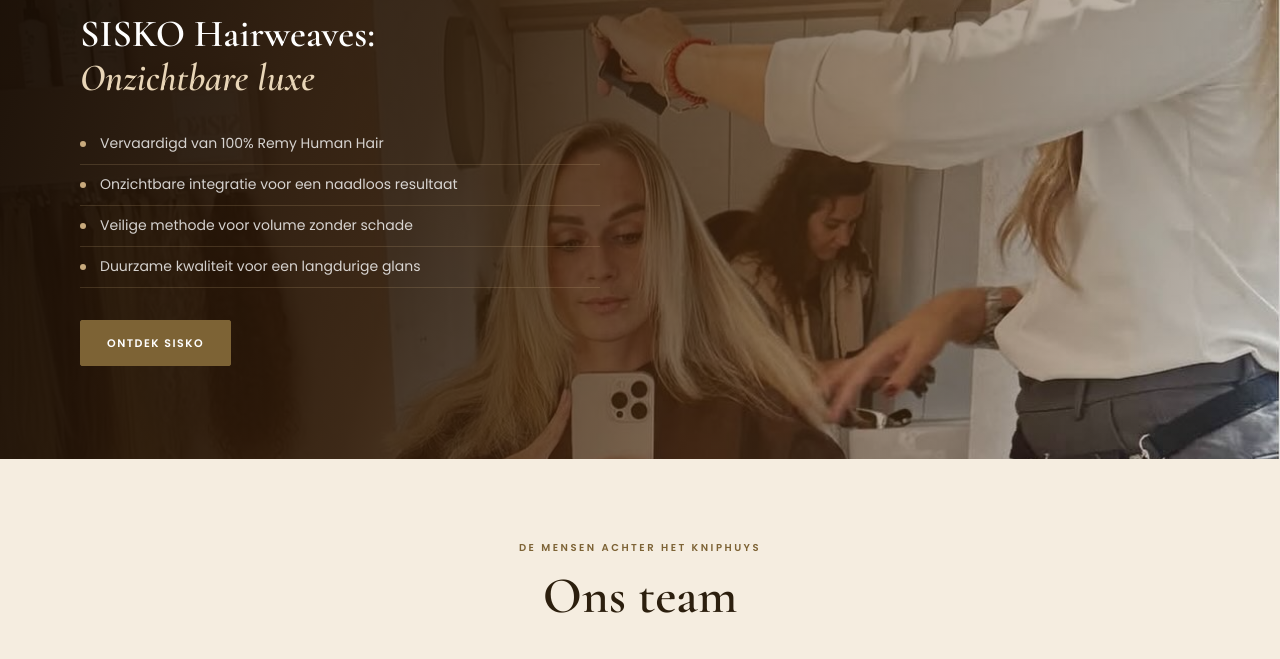
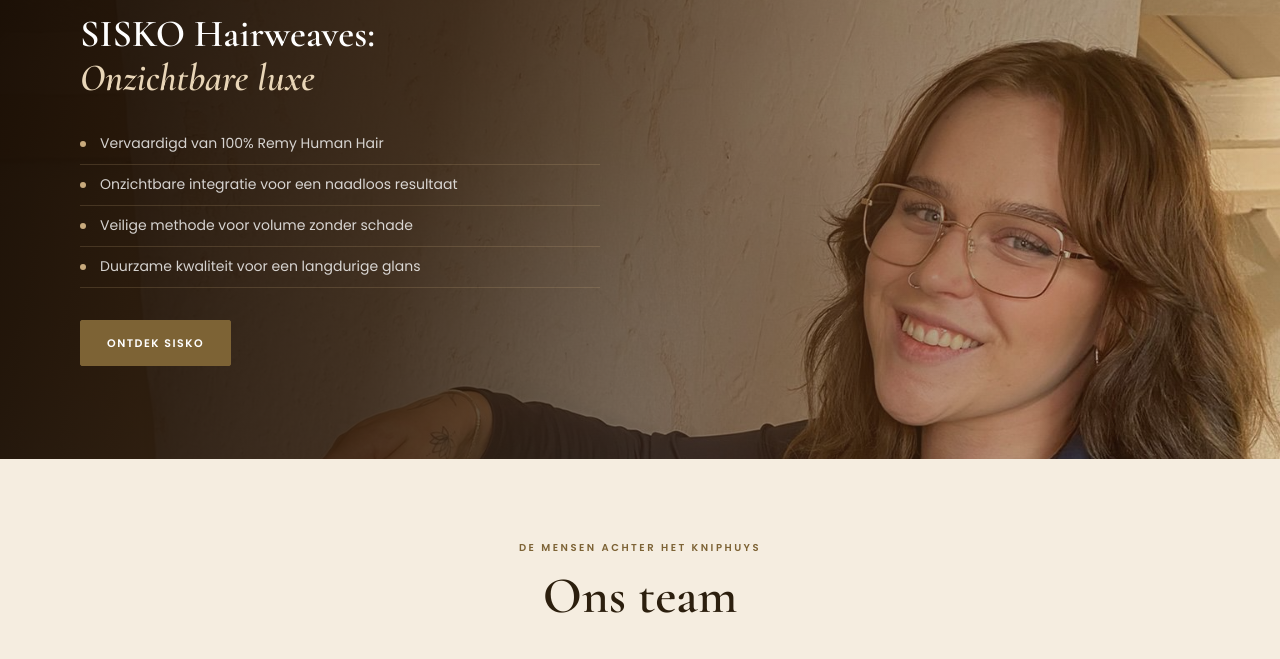
Before and after one commit to ForwardX-Webdesign/kniphuys, an Eleventy site: page src/pages/index.njk in a window 1280 px wide. Shown: the part 2465-3124 px from the top of the page. Built offline with nearby package versions, Linux system fonts and the light colour scheme; Eleventy itself is replaced by a stand-in of ours; files that its build step writes are made by us from their sources.

Commit message:
Remove Irene Schouten photo from banner + gallery, use Maddy SISKO photo

```diff
--- a/src/assets/css/style.css
+++ b/src/assets/css/style.css
@@ -272,9 +272,9 @@ ul { list-style: none; }
 
 .sisko__bg {
   position: absolute; inset: 0;
-  background-image: url('/assets/images/siskohairweaves_1760021469_3739653587728119910_21672114872_1.jpg');
+  background-image: url('/assets/images/WhatsApp Image 2026-02-05 at 10.10.39.jpeg');
   background-size: cover;
-  background-position: right 20%;
+  background-position: center 20%;
   background-repeat: no-repeat;
   background-color: #140a02;
 }
--- a/src/pages/galerij.njk
+++ b/src/pages/galerij.njk
@@ -296,9 +296,6 @@ extraScripts: |
 
   <!-- SISKO -->
   <div class="g-item" data-cat="sisko" onclick="openLight(this)">
-    <img src="/assets/images/siskohairweaves_1760021469_3739653587728119910_21672114872_1.jpg" alt="SISKO behandeling" loading="lazy" />
-  </div>
-  <div class="g-item" data-cat="sisko" onclick="openLight(this)">
     <img src="/assets/images/WhatsApp Image 2026-02-05 at 10.07.48.jpeg" alt="SISKO hairweaves plaatsing" loading="lazy" />
   </div>
   <div class="g-item" data-cat="sisko" onclick="openLight(this)">
```
